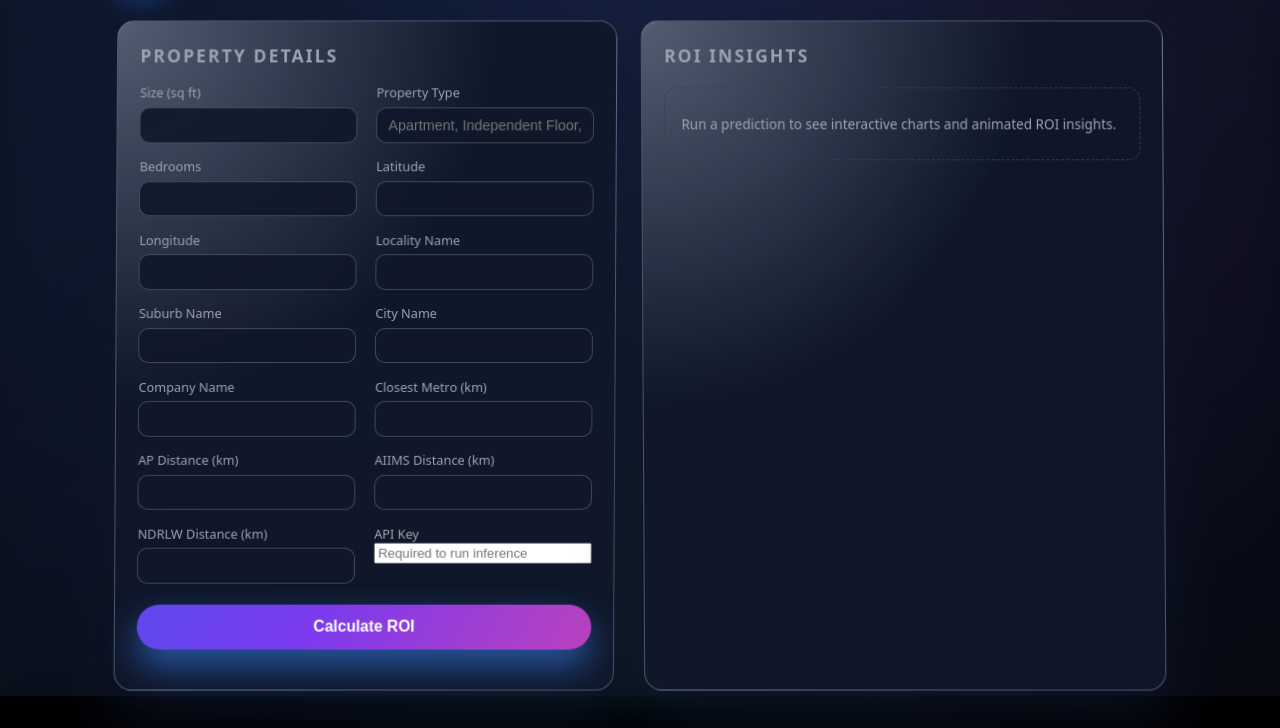
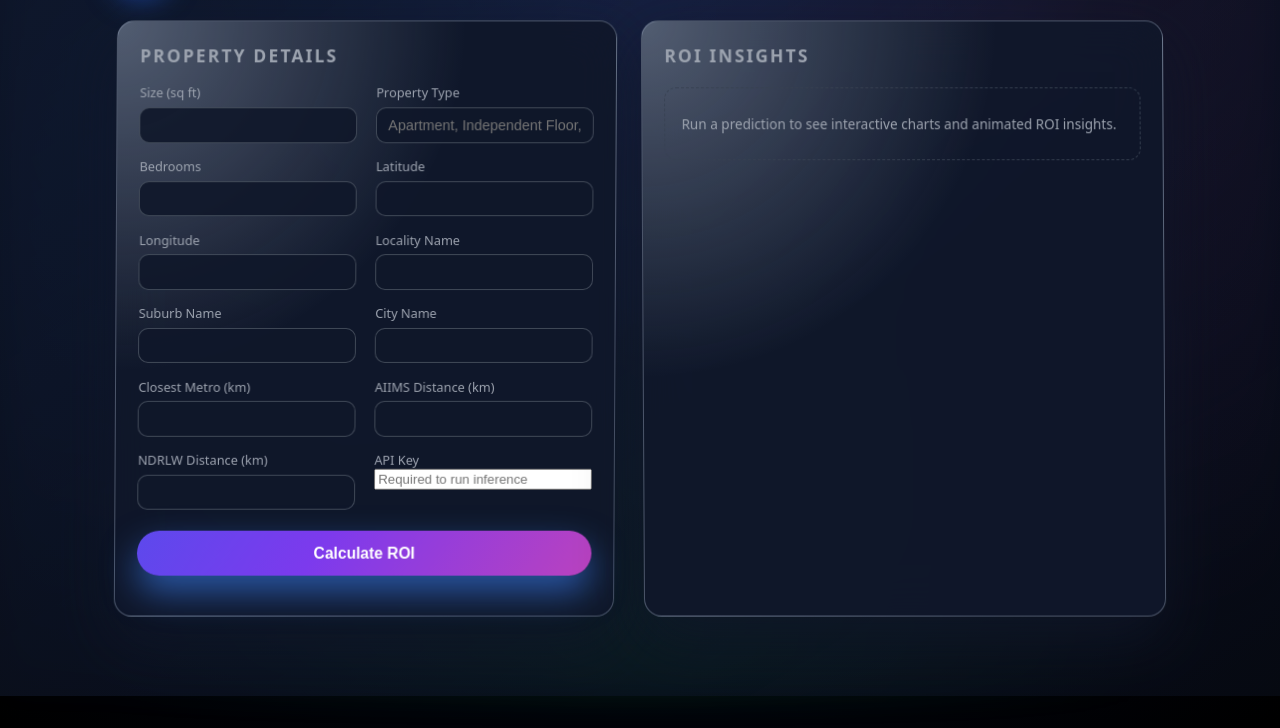
Before and after one commit to sr16official/roi_predictor, a plain HTML site: page frontend/index.html in a window 1280 px wide. Shown: the part 104-832 px from the top of the page. Drawn offline with nearby package versions, Linux system fonts and the light colour scheme.

Commit message:
Remove company name and AP distance fields from frontend

```diff
--- a/frontend/app.js
+++ b/frontend/app.js
@@ -141,9 +141,7 @@ form.addEventListener("submit", async (event) => {
     localityName: readText("localityName"),
     suburbName: readText("suburbName"),
     cityName: readText("cityName"),
-    companyName: readText("companyName"),
     closest_metro_station_km: readNumber("closest_metro_station_km"),
-    AP_dist_km: readNumber("AP_dist_km"),
     Aiims_dist_km: readNumber("Aiims_dist_km"),
     NDRLW_dist_km: readNumber("NDRLW_dist_km"),
   };
--- a/frontend/index.html
+++ b/frontend/index.html
@@ -59,16 +59,8 @@
             <input type="text" id="cityName" required />
           </label>
           <label>
-            Company Name
-            <input type="text" id="companyName" required />
-          </label>
-          <label>
             Closest Metro (km)
             <input type="number" step="0.01" id="closest_metro_station_km" required />
-          </label>
-          <label>
-            AP Distance (km)
-            <input type="number" step="0.01" id="AP_dist_km" required />
           </label>
           <label>
             AIIMS Distance (km)
```
